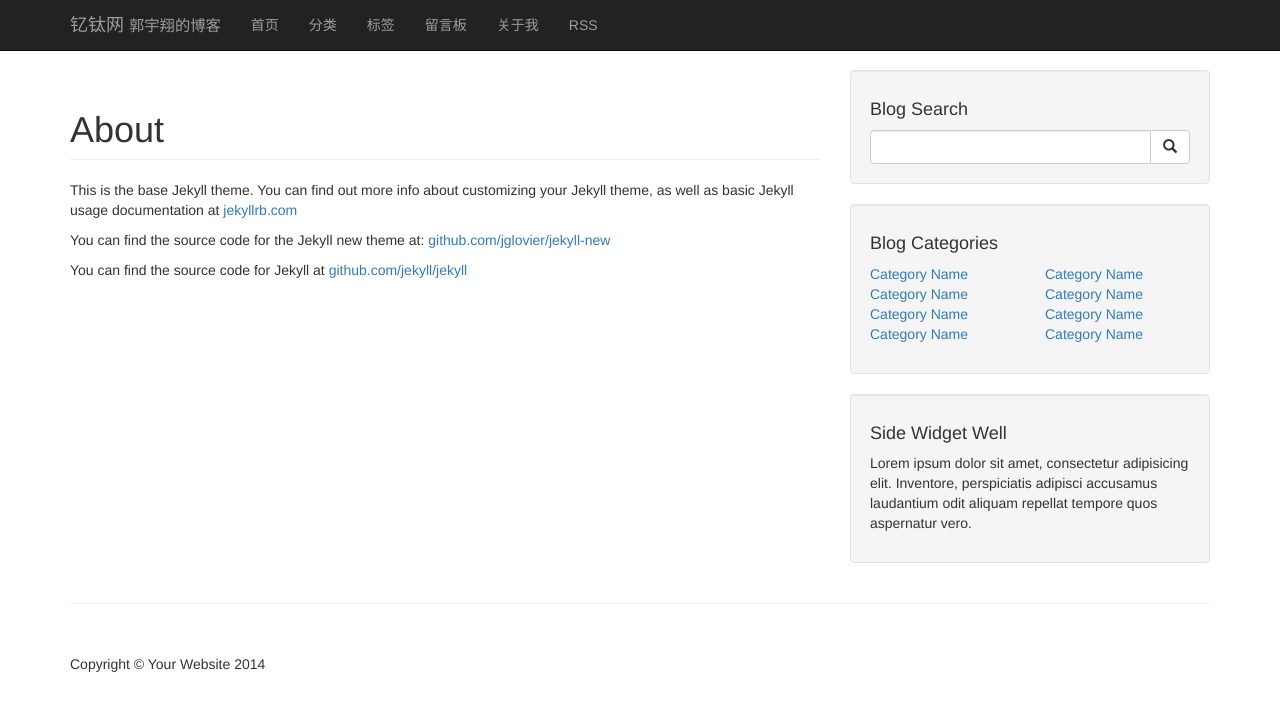
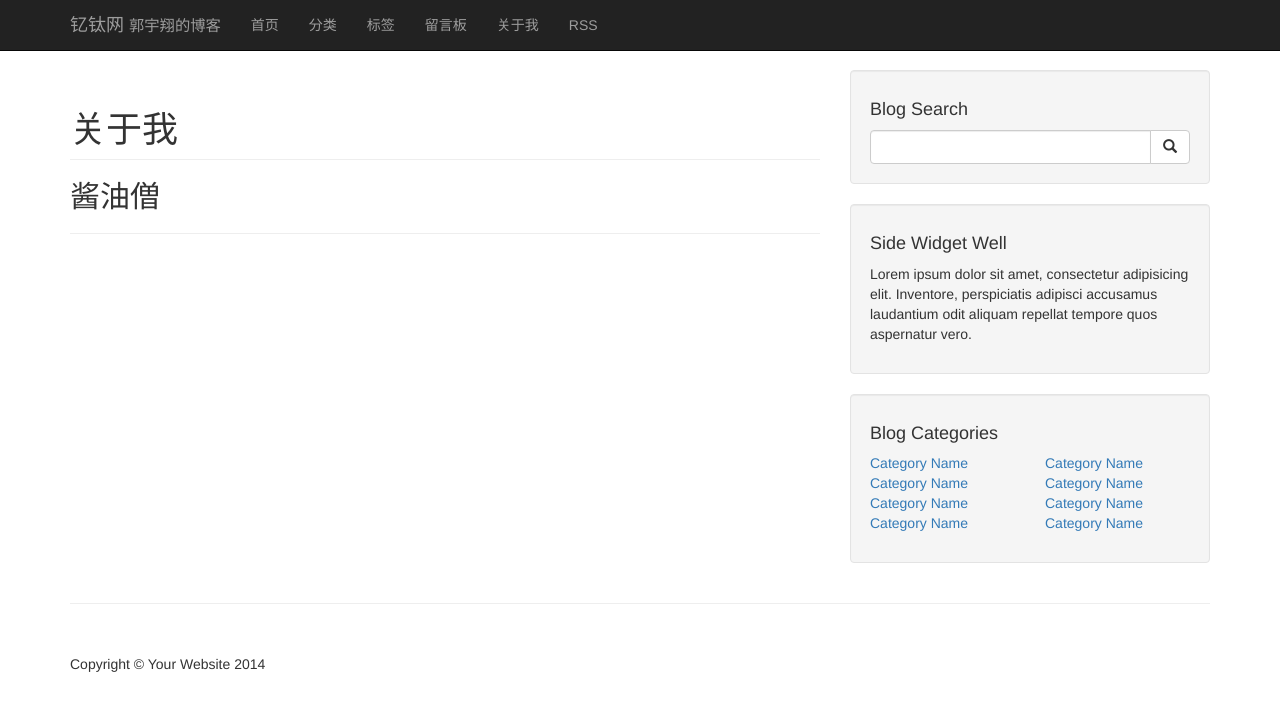
Before and after one commit to yourtion/yourtion.github.io, a Jekyll site: the page built from about.md, in a window 1280 px wide. Shown: the top 711 px of the page. Built offline with Jekyll 4.4.1, drawn with Linux system fonts in a browser that asks for light colours; Markdown is read by kramdown in place of the engine named in the settings; comment, search, counter and statistics services are not loaded.

Commit message:
add about and guestbook

```diff
--- a/_config.yml
+++ b/_config.yml
@@ -37,6 +37,8 @@
 
   categories_path : /categories.html
   tags_path : /tags.html
+  guestbook_path : /guestbook.html
+  about_path : /about.html
   atom_path : /atom.xml
   rss_path : /rss.xml
 
--- a/_includes/header.html
+++ b/_includes/header.html
@@ -17,7 +17,7 @@
 				<li><a href="{{ HOME_PATH }}">首页</a></li>
 				<li><a href="{{ site.JB.categories_path }}">分类</a></li>
 				<li><a href="{{ site.JB.tags_path }}">标签</a></li>
-				<li><a href="{{ site.JB.messages_path }}">留言板</a></li>
+				<li><a href="{{ site.JB.guestbook_path }}">留言板</a></li>
 				<li><a href="{{ site.JB.about_path }}">关于我</a></li>
 				<li><a href="{{ site.JB.rss_path }}">RSS</a></li>
 			</ul>
--- a/_includes/widgets.html
+++ b/_includes/widgets.html
@@ -13,6 +13,12 @@
             </span>
         </div>
         <!-- /.input-group -->
+    </div>
+
+    <!-- Side Widget Well -->
+    <div class="well">
+        <h4>Side Widget Well</h4>
+        <p>Lorem ipsum dolor sit amet, consectetur adipisicing elit. Inventore, perspiciatis adipisci accusamus laudantium odit aliquam repellat tempore quos aspernatur vero.</p>
     </div>
 
     <!-- Blog Categories Well -->
@@ -49,10 +55,4 @@
         <!-- /.row -->
     </div>
 
-    <!-- Side Widget Well -->
-    <div class="well">
-        <h4>Side Widget Well</h4>
-        <p>Lorem ipsum dolor sit amet, consectetur adipisicing elit. Inventore, perspiciatis adipisci accusamus laudantium odit aliquam repellat tempore quos aspernatur vero.</p>
-    </div>
-
 </div>
--- a/_layouts/page.html
+++ b/_layouts/page.html
@@ -7,4 +7,6 @@
     <!-- <small>Secondary Text</small> -->
   </h1>
   {{ content }}
+  <hr>
+  {% include JB/comments %}
 </div>
--- a/about.md
+++ b/about.md
@@ -1,11 +1,11 @@
 ---
+author: Yourtion
+comments: true
+date: 2010-02-01 08:55:46+00:00
 layout: page
-title: About
-permalink: /about/
+slug: guestbook
+title: 关于我
+wordpress_id: 2
 ---
 
-This is the base Jekyll theme. You can find out more info about customizing your Jekyll theme, as well as basic Jekyll usage documentation at [jekyllrb.com](http://jekyllrb.com/)
-
-You can find the source code for the Jekyll new theme at: [github.com/jglovier/jekyll-new](https://github.com/jglovier/jekyll-new)
-
-You can find the source code for Jekyll at [github.com/jekyll/jekyll](https://github.com/jekyll/jekyll)
+## 酱油僧
```
Also changed, not shown: guestbook.md (added, +11 -0 lines), 1 other file.
